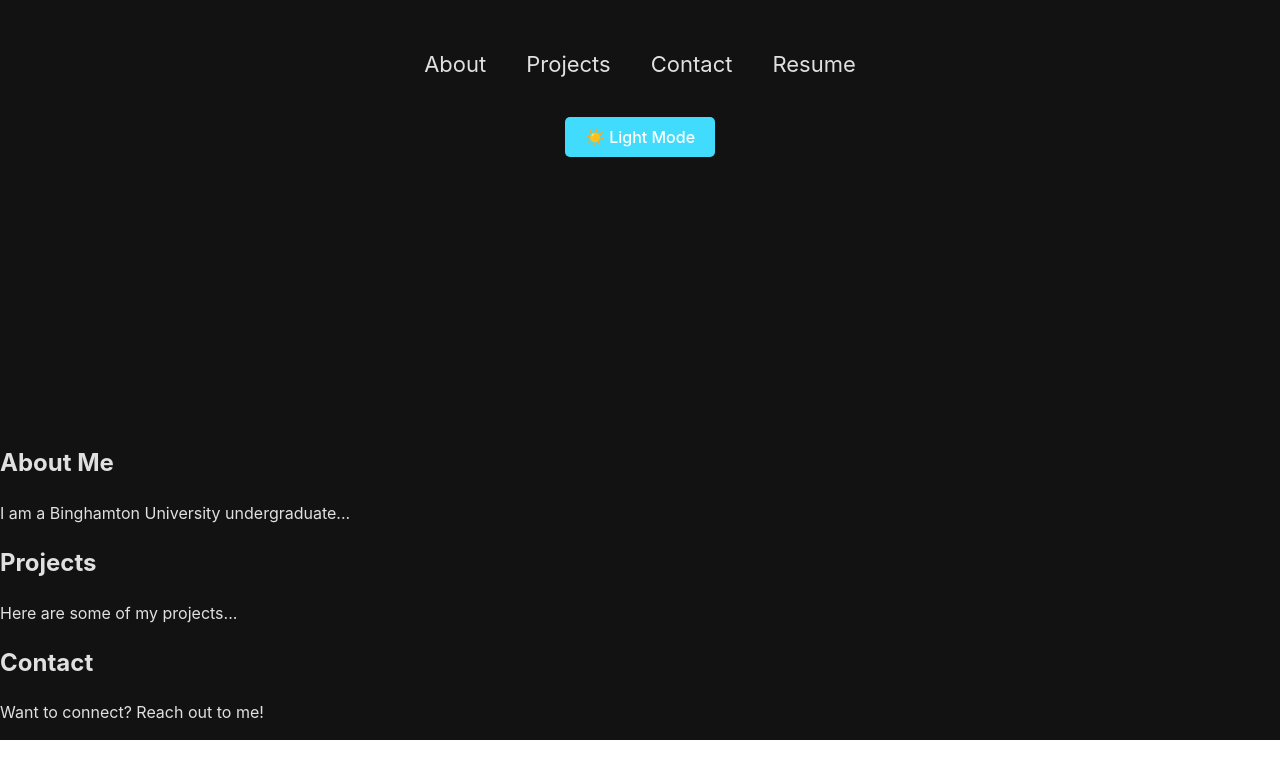
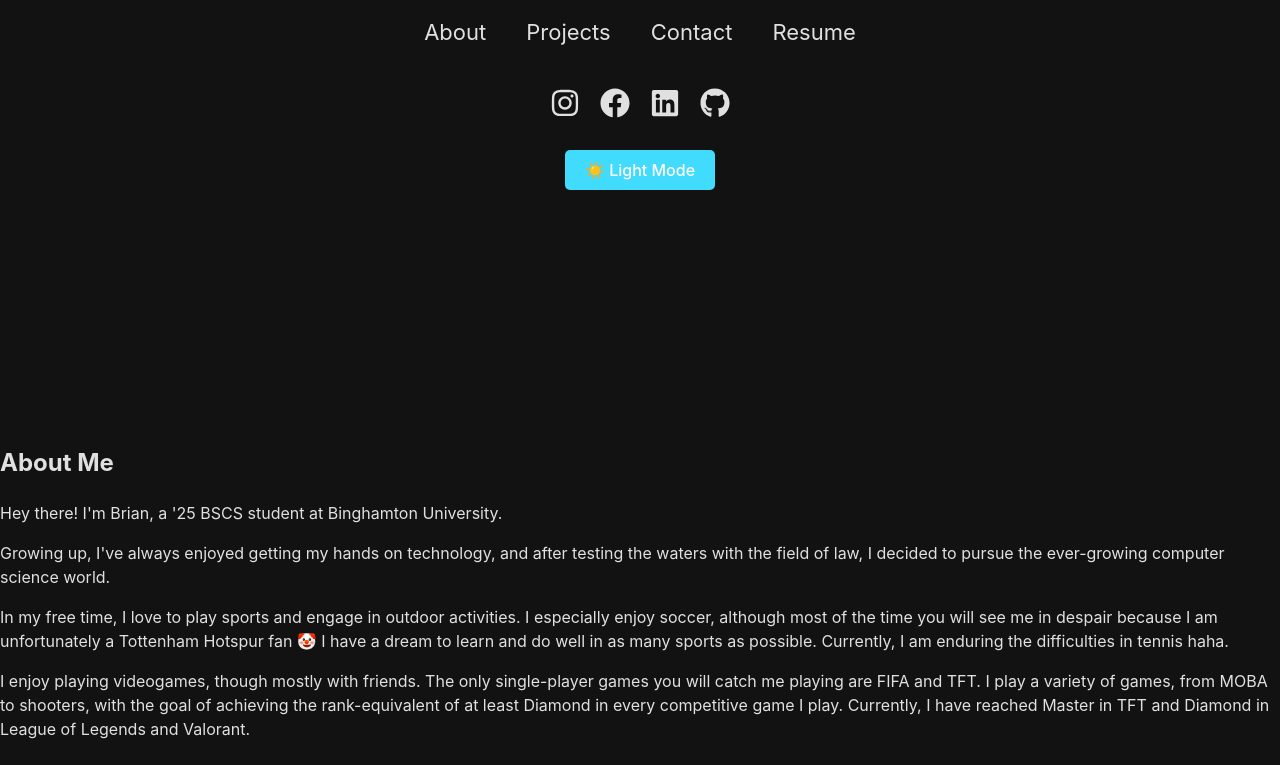
Before and after one commit to brianskim27/brianskim27.github.io, a React (Vite) app: page / in a window 1280 px wide. Shown: the part 375-1140 px from the top of the page. Before the commit the page ends 1115 px from the top, so only its background shows below. Built offline with nearby package versions, Linux system fonts and the light colour scheme.

Commit message:
updated scrollbar, edited About

```diff
--- a/package.json
+++ b/package.json
@@ -10,8 +10,10 @@
     "preview": "vite preview"
   },
   "dependencies": {
+    "overlayscrollbars": "^2.11.1",
     "react": "^19.0.0",
-    "react-dom": "^19.0.0"
+    "react-dom": "^19.0.0",
+    "react-icons": "^5.5.0"
   },
   "devDependencies": {
     "@eslint/js": "^9.19.0",
--- a/src/App.css
+++ b/src/App.css
@@ -25,30 +25,36 @@ html, body {
     transition: background 0.3s, color 0.3s;
 }
 
-/* Webkit Browsers (Chrome, Edge, Safari) */
-body::-webkit-scrollbar {
-    width: 8px; /* Keep scrollbar thin */
-    background-color: var(--background-color); /* Match theme */
-    transition: background 0.3s ease-in-out;
+/* Custom Scrollbar for OverlayScrollbars */
+.os-theme-dark {
+    --os-size: 8px; /* Scrollbar width */
+    --os-handle-bg: rgba(255, 255, 255, 0.8) !important; /* Scrollbar thumb */
+    --os-handle-bg-hover: rgb(255, 255, 255) !important; /* Scrollbar hover color */
+    --os-handle-border-radius: 10px; /* Rounded scrollbar */
 }
 
-/* Scrollbar thumb (the draggable part) - Default (Hidden) */
-body::-webkit-scrollbar-thumb {
-    background: rgba(100, 255, 218, 0.8); /* Use theme color */
-    border-radius: 10px;
-    transition: background 0.5s ease-in-out, opacity 0.5s ease-in-out;
-    opacity: 0;
+/* Light Mode Scrollbar */
+[data-theme="light"] .os-theme-dark {
+    --os-handle-bg: rgba(0, 0, 0, 0.8) !important;
+    --os-handle-bg-hover: rgb(0, 0, 0) !important;
 }
 
-/* Show thumb when scrolling */
-body.scrolling::-webkit-scrollbar-thumb {
-    opacity: 1;
+/* Scrollbar thumb - Default hidden */
+.os-scrollbar-handle {
+    opacity: 0;
+    transition: opacity 1s ease-in-out; /* Smooth fade-out */
 }
 
-/* When hovered, make scrollbar more visible */
-body.scrolling::-webkit-scrollbar-thumb:hover {
-    background: rgba(100, 255, 218, 1);
+/* Show scrollbar thumb when scrolling */
+body.scrolling .os-scrollbar-handle {
     opacity: 1;
+    background-color: var(--os-handle-bg) !important;
+    transition: opacity 0.3s ease-in-out; /* Faster fade-in */
+}
+
+body:not(.scrolling) .os-scrollbar-handle {
+    opacity: 0;
+    transition: opacity 0.5s ease-in-out;
 }
 
 /* Full-Screen Hero Navigation */
@@ -57,8 +63,8 @@ body.scrolling::-webkit-scrollbar-thumb:hover {
     flex-direction: column;
     justify-content: center;
     align-items: center;
-    height: 100vh; /* Full screen */
-    width: 100vw; /* Full width */
+    height: 100vh;
+    width: 100vw;
     text-align: center;
 }
 
@@ -74,7 +80,7 @@ body.scrolling::-webkit-scrollbar-thumb:hover {
     list-style: none;
     padding: 0;
     display: flex;
-    gap: 40px; /* Space between links */
+    gap: 40px;
     margin-top: 20px;
 }
 
@@ -83,7 +89,7 @@ body.scrolling::-webkit-scrollbar-thumb:hover {
     font-size: 22px;
     font-weight: normal;
     cursor: pointer;
-    color: var(--text-color);  /* Uses theme color */
+    color: var(--text-color);
     transition: color 0.3s, transform 0.2s;
     text-decoration: none;
 }
@@ -96,7 +102,7 @@ body.scrolling::-webkit-scrollbar-thumb:hover {
 
 #hero nav ul li a {
     font-weight: normal;
-    color: var(--text-color);  /* Matches other nav items */
+    color: var(--text-color);
 }
 
 #hero nav ul li a:hover {
@@ -120,3 +126,80 @@ body.scrolling::-webkit-scrollbar-thumb:hover {
     background-color: var(--accent-color);
     transform: scale(1.05);
 }
+
+/* Sticky Header */
+.sticky-header {
+    position: fixed;
+    top: 0;
+    left: 0;
+    width: 100%;
+    height: 60px;
+    background-color: rgba(18, 18, 18, 0.9); /* Semi-transparent background */
+    color: var(--text-color);
+    display: flex;
+    justify-content: space-between;
+    align-items: center;
+    padding: 10px 20px;
+    box-shadow: 0 4px 6px rgba(0, 0, 0, 0.1);
+    transform: translateY(-100%);
+    transition: transform 0.3s ease-in-out;
+    z-index: 1000; /* Ensure it stays above everything */
+}
+
+/* When the user scrolls past the hero, show the header */
+.sticky-header.visible {
+    transform: translateY(0);
+}
+
+/* Sticky Header Navigation */
+.sticky-header nav ul {
+    list-style: none;
+    padding: 0;
+    display: flex;
+    gap: 20px;
+    margin: 0;
+}
+
+.sticky-header nav ul li {
+    cursor: pointer;
+    font-size: 18px;
+    color: var(--text-color);
+    transition: color 0.3s;
+}
+
+.sticky-header nav ul li:hover {
+    color: var(--accent-color);
+}
+
+/* Ensure sticky header blends with light mode */
+[data-theme="light"] .sticky-header {
+    background-color: rgba(245, 245, 245, 0.9);
+    color: #222;
+}
+
+[data-theme="light"] .sticky-header nav ul li {
+    color: #222;
+}
+
+[data-theme="light"] .sticky-header nav ul li:hover {
+    color: var(--accent-color);
+}
+
+/* Social Media Links */
+.social-links {
+    display: flex;
+    justify-content: center;
+    gap: 20px;
+    margin-top: 20px;
+}
+
+.social-links a {
+    font-size: 30px;
+    color: var(--text-color);
+    transition: color 0.3s, transform 0.3s;
+}
+
+.social-links a:hover {
+    color: var(--accent-color);
+    transform: scale(1.2);
+}
--- a/src/App.jsx
+++ b/src/App.jsx
@@ -3,42 +3,70 @@ import About from "./components/About";
 import Projects from "./components/Projects";
 import Contact from "./components/Contact";
 import "./App.css";
+import { OverlayScrollbars } from "overlayscrollbars";
+import "overlayscrollbars/overlayscrollbars.css";
+import { FaInstagram, FaFacebook, FaLinkedin, FaGithub } from "react-icons/fa"; // Import icons
 
 function App() {
-  // Check if the user has a preferred theme in local storage
   const storedTheme = localStorage.getItem("theme") || "dark";
   const [theme, setTheme] = useState(storedTheme);
+  const [isScrolling, setIsScrolling] = useState(false);
+  const [showHeader, setShowHeader] = useState(false);
 
-  // Toggle Theme
-  const toggleTheme = () => {
-    const newTheme = theme === "dark" ? "light" : "dark";
-    setTheme(newTheme);
-    localStorage.setItem("theme", newTheme);
-  };
-
-  // Apply theme to body
   useEffect(() => {
     document.body.setAttribute("data-theme", theme);
   }, [theme]);
 
-  // Detect Scrolling & Toggle Scrollbar Visibility
   useEffect(() => {
+    // Initialize OverlayScrollbars without autoHide
+    const osInstance = OverlayScrollbars(document.body, {
+      className: "os-theme-dark",
+      scrollbars: {
+        autoHide: "never", // Prevent OverlayScrollbars from instantly hiding
+      },
+    });
+
+    // Scroll detection for fade-out effect & sticky header
+    let scrollTimer;
     const handleScroll = () => {
+      setIsScrolling(true);
       document.body.classList.add("scrolling");
 
-      // Remove the "scrolling" class after 1 second of inactivity
-      clearTimeout(window.scrollTimer);
-      window.scrollTimer = setTimeout(() => {
+      clearTimeout(scrollTimer);
+      scrollTimer = setTimeout(() => {
+        setIsScrolling(false);
         document.body.classList.remove("scrolling");
-      }, 1000);
+      }, 1000); // Delay before fade-out starts
+
+      // Show sticky header when scrolling past hero section
+      const heroHeight = document.getElementById("hero").offsetHeight;
+      setShowHeader(window.scrollY > heroHeight - 50);
     };
 
     window.addEventListener("scroll", handleScroll);
-    return () => window.removeEventListener("scroll", handleScroll);
+    return () => {
+      window.removeEventListener("scroll", handleScroll);
+      osInstance.destroy();
+    };
   }, []);
 
   return (
     <>
+      {/* Sticky Header */}
+      <header className={`sticky-header ${showHeader ? "visible" : ""}`}>
+        <h2>Brian Kim</h2>
+        <nav>
+          <ul>
+            <li onClick={() => document.getElementById("about").scrollIntoView({ behavior: "smooth" })}>About</li>
+            <li onClick={() => document.getElementById("projects").scrollIntoView({ behavior: "smooth" })}>Projects</li>
+            <li onClick={() => document.getElementById("contact").scrollIntoView({ behavior: "smooth" })}>Contact</li>
+            <li>
+              <a href="/Brian Kim Resume.pdf" target="_blank" rel="noopener noreferrer">Resume</a>
+            </li>
+          </ul>
+        </nav>
+      </header>
+
       {/* Full-Screen Hero Navigation */}
       <section id="hero">
         <h1>Brian Kim</h1>
@@ -52,13 +80,18 @@ function App() {
             </li>
           </ul>
         </nav>
-        {/* Theme Toggle Button */}
-        <button className="theme-toggle" onClick={toggleTheme}>
+        {/* Social Media Icons */}
+        <div className="social-links">
+          <a href="https://instagram.com/YOUR_USERNAME" target="_blank" rel="noopener noreferrer"><FaInstagram /></a>
+          <a href="https://facebook.com/YOUR_USERNAME" target="_blank" rel="noopener noreferrer"><FaFacebook /></a>
+          <a href="https://linkedin.com/in/YOUR_USERNAME" target="_blank" rel="noopener noreferrer"><FaLinkedin /></a>
+          <a href="https://github.com/YOUR_USERNAME" target="_blank" rel="noopener noreferrer"><FaGithub /></a>
+        </div>
+        <button className="theme-toggle" onClick={() => setTheme(theme === "dark" ? "light" : "dark")}>
           {theme === "dark" ? "☀️ Light Mode" : "🌙 Dark Mode"}
         </button>
       </section>
 
-      {/* Sections */}
       <About />
       <Projects />
       <Contact />
--- a/src/components/About.jsx
+++ b/src/components/About.jsx
@@ -4,7 +4,17 @@ function About() {
   return (
     <section id="about" className="section">
       <h2>About Me</h2>
-      <p>I am a Binghamton University undergraduate...</p>
+      <p>Hey there! I'm Brian, a '25 BSCS student at Binghamton University.</p>
+      <p>Growing up, I've always enjoyed getting my hands on technology, and after testing the waters with the field of law, I decided to
+        pursue the ever-growing computer science world.</p>
+      <p>In my free time, I love to play sports and engage in outdoor activities. I especially enjoy soccer, although most of the time you will see me
+        in despair because I am unfortunately a Tottenham Hotspur fan 🤡
+        I have a dream to learn and do well in as many sports as possible. Currently, I am enduring the difficulties in tennis haha.
+      </p>
+      <p>I enjoy playing videogames, though mostly with friends. The only single-player games you will catch me playing are FIFA and TFT.
+        I play a variety of games, from MOBA to shooters, with the goal of achieving the rank-equivalent of at least Diamond in every competitive game I play.
+        Currently, I have reached Master in TFT and Diamond in League of Legends and Valorant.
+      </p>
     </section>
   );
 }
```
Also changed, not shown: src/components/Header.jsx (deleted, +0 -19 lines), src/components/Contact.jsx (line endings or trailing spaces), src/components/Footer.jsx (line endings or trailing spaces), src/components/Projects.jsx (line endings or trailing spaces), 1 other file (tests, documents, lock files or other folders).
